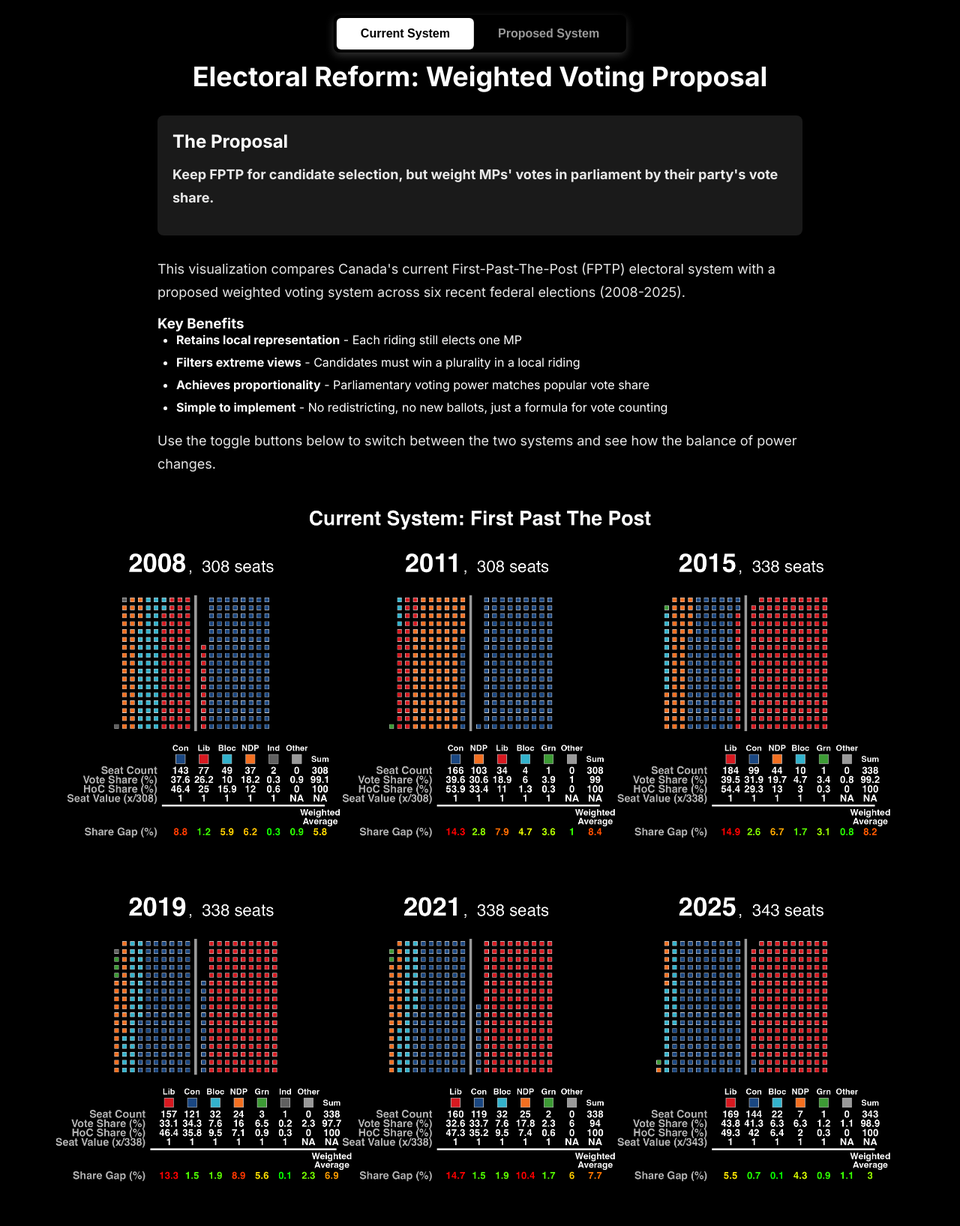
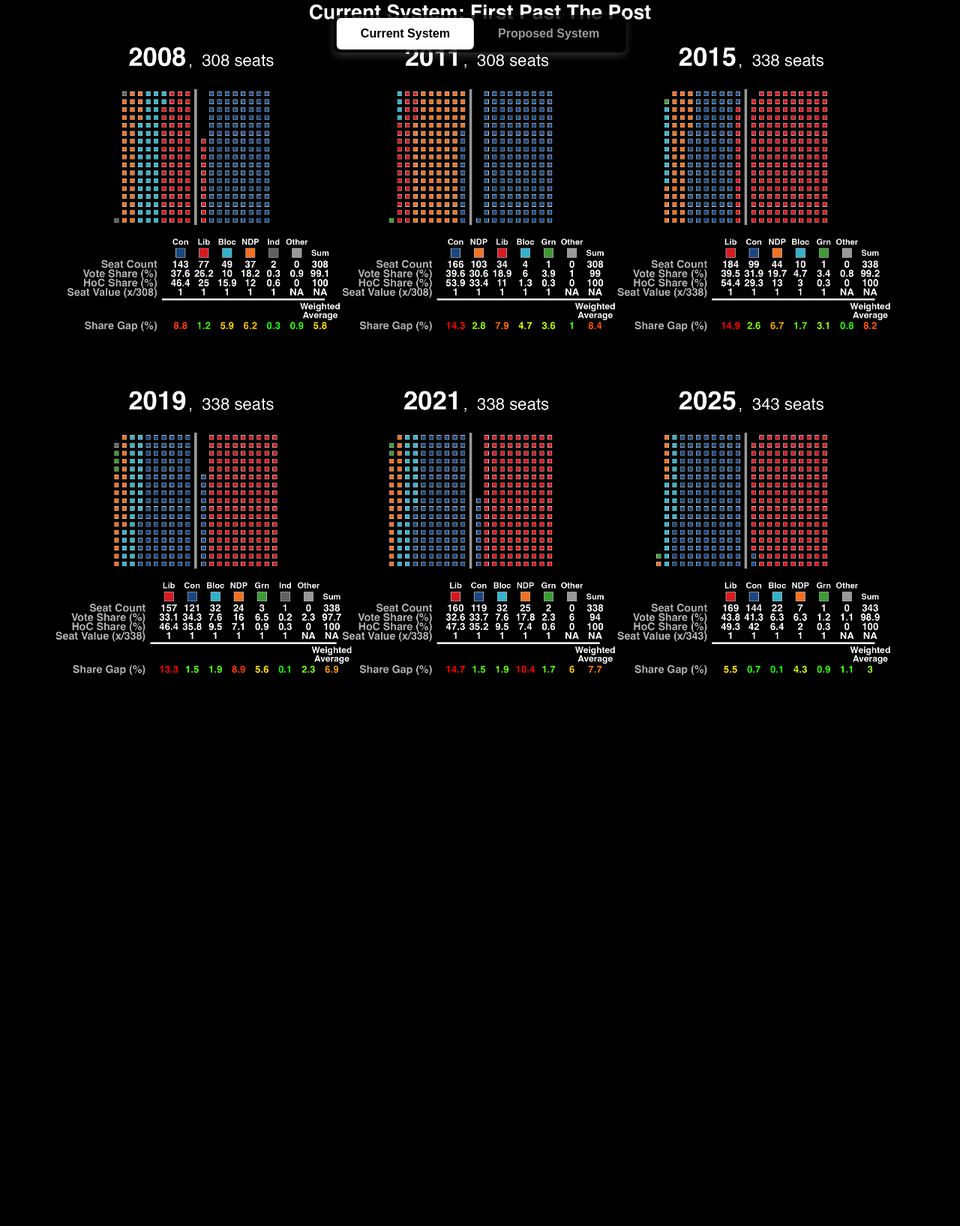
Before and after one commit to chrispross/chrispross.github.io, a Jekyll site: the page built from electoral-reform.html, in a window 1280 px wide. Shown: the whole page at 75% size. Built offline with Jekyll 4.4.1, drawn with Linux system fonts in a browser that asks for light colours; after the commit the page ends 960 px from its top, so only the background shows below that.

Commit message:
Remove descriptive text from electoral reform page, keep clean visualization

```diff
--- a/electoral-reform.html
+++ b/electoral-reform.html
@@ -78,69 +78,7 @@ title: Electoral Reform - Weighted Voting Proposal
   .toggle-btn:hover:not(.active) {
     color: #fff;
   }
-
-  .description {
-    max-width: 900px;
-    margin: 80px auto 40px;
-    padding: 0 20px;
-    color: #fff;
-  }
-
-  .description h1 {
-    font-size: 36px;
-    margin-bottom: 20px;
-    text-align: center;
-  }
-
-  .description p {
-    font-size: 18px;
-    line-height: 1.7;
-    margin-bottom: 15px;
-    color: rgba(255, 255, 255, 0.9);
-  }
-
-  .description .proposal {
-    background: rgba(255, 255, 255, 0.1);
-    padding: 20px;
-    border-radius: 8px;
-    margin: 30px 0;
-  }
-
-  .description .proposal h2 {
-    font-size: 24px;
-    margin-bottom: 15px;
-  }
-
-  .description ul {
-    margin-left: 25px;
-    margin-bottom: 20px;
-  }
-
-  .description li {
-    margin-bottom: 10px;
-  }
 </style>
-
-<div class="description">
-  <h1>Electoral Reform: Weighted Voting Proposal</h1>
-
-  <div class="proposal">
-    <h2>The Proposal</h2>
-    <p><strong>Keep FPTP for candidate selection, but weight MPs' votes in parliament by their party's vote share.</strong></p>
-  </div>
-
-  <p>This visualization compares Canada's current First-Past-The-Post (FPTP) electoral system with a proposed weighted voting system across six recent federal elections (2008-2025).</p>
-
-  <h3>Key Benefits</h3>
-  <ul>
-    <li><strong>Retains local representation</strong> - Each riding still elects one MP</li>
-    <li><strong>Filters extreme views</strong> - Candidates must win a plurality in a local riding</li>
-    <li><strong>Achieves proportionality</strong> - Parliamentary voting power matches popular vote share</li>
-    <li><strong>Simple to implement</strong> - No redistricting, no new ballots, just a formula for vote counting</li>
-  </ul>
-
-  <p>Use the toggle buttons below to switch between the two systems and see how the balance of power changes.</p>
-</div>
 
 <div class="toggle-container">
   <button class="toggle-btn active" id="fptpBtn">Current System</button>
```
